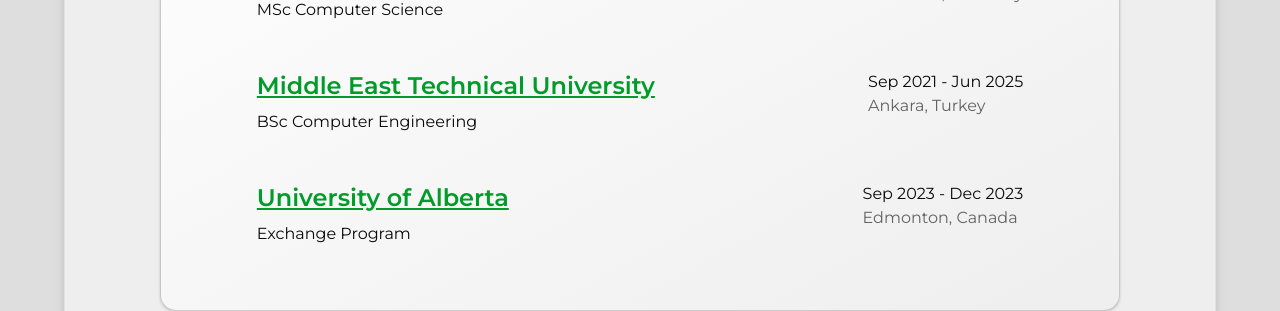
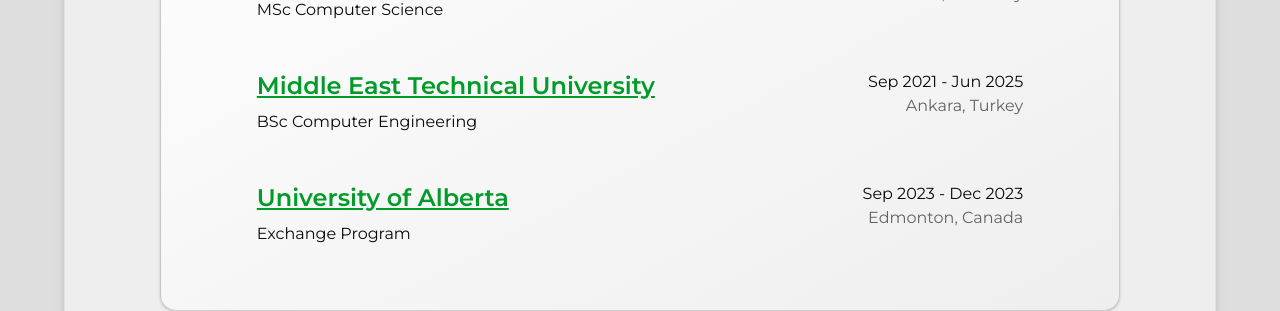
Before and after one commit to Akbro23/akbro23.github.io, a Next.js app: page / in a window 1280 px wide. Shown: the part 2073-2384 px from the top of the page. Built offline with nearby package versions, Linux system fonts and the light colour scheme.

Commit message:
fix (education): adjust text to right

```diff
--- a/components/education.tsx
+++ b/components/education.tsx
@@ -71,7 +71,7 @@
       </Link>
       <p className="mt-2">{degree}</p>
     </div>
-    <div>
+    <div className="lg:text-right">
       <p>{date}</p>
       <p className="text-muted-foreground">{location}</p>
     </div>
```
